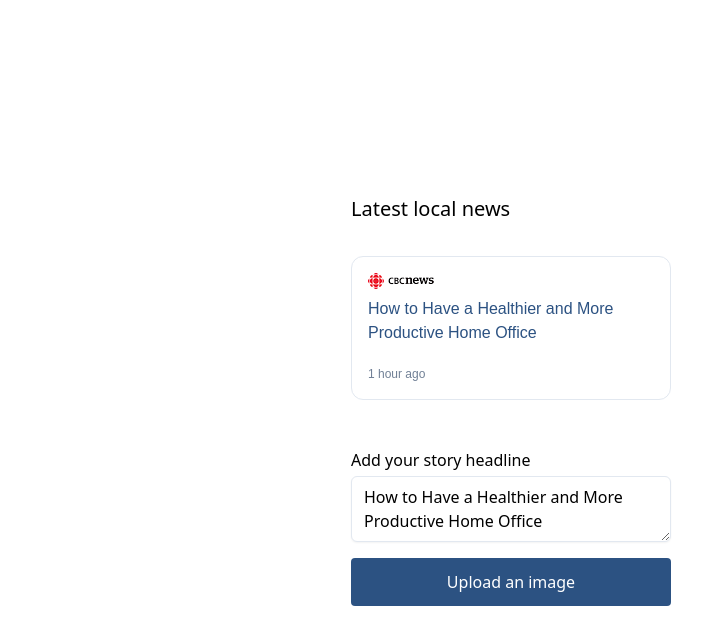
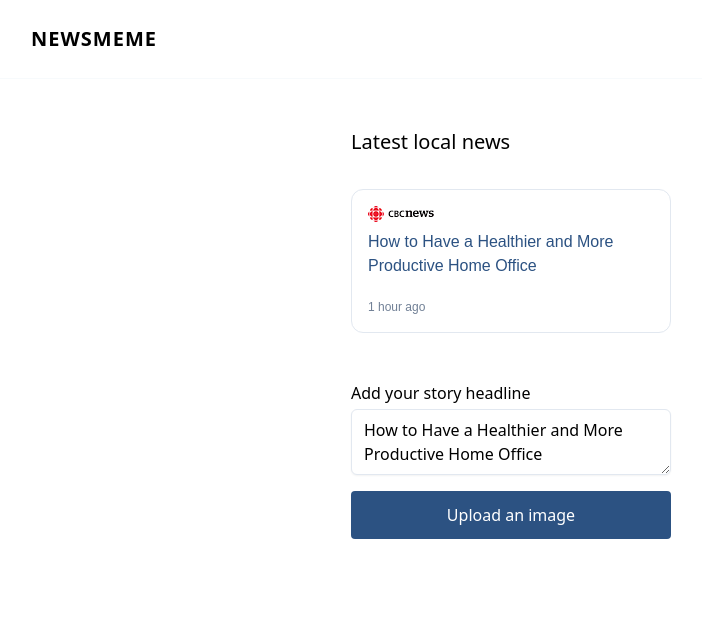
Before and after one commit to CarsonBain/news-meme, a Nuxt app: page / in a window 1280 px wide. Shown: the top 644 px of the page, without its empty margins (129-831 px from the left). Built offline with nearby package versions, Linux system fonts and the light colour scheme.

Commit message:
feat: add a navbar

```diff
--- a/layouts/default.vue
+++ b/layouts/default.vue
@@ -1,9 +1,15 @@
 <template>
   <div>
+    <div class="border-b border-gray-100">
+      <div class="flex justify-between items-center max-w-screen-lg mx-auto py-6 px-8">
+        <div class="uppercase tracking-wider font-bold md:text-xl">
+          NewsMeme
+        </div>
+
+      </div>
+    </div>
     <Nuxt />
   </div>
 </template>
 
-<style>
-
-</style>
+<style></style>
--- a/pages/index.vue
+++ b/pages/index.vue
@@ -1,5 +1,5 @@
 <template>
-<div class="px-8 container max-w-sm h-screen mx-auto flex flex-wrap flex-col justify-center items-center">
+<div class="px-8 container max-w-sm mx-auto flex flex-wrap flex-col items-center mt-6 md:mt-12">
   <h1 class="self-start mb-8 text-xl">Latest local news</h1>
   <div class="flex space-x-4 w-full">
     <news-card :newsText="newsCardText" :base64Image="uploadedBase64"></news-card>
```
